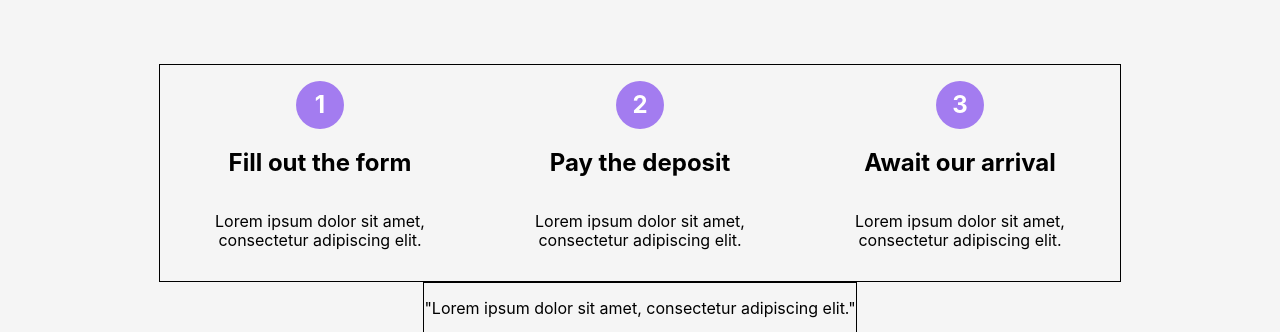
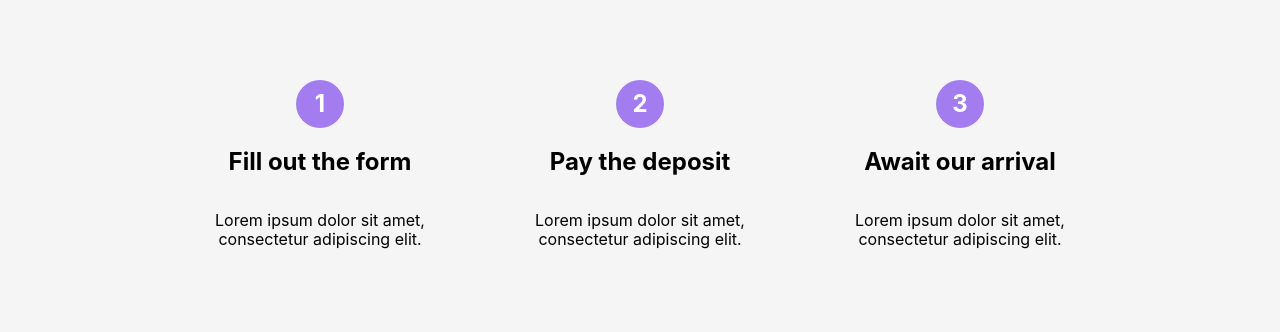
Before and after one commit to mekkmann/Lilac-Breeze-Cleaning, a React (Create React App) app in the folder lilac-cleaning/: page / in a window 1280 px wide. Shown: the part 579-911 px from the top of the page. Built offline with nearby package versions, Linux system fonts and the light colour scheme.

Commit message:
homepage css

```diff
--- a/lilac-cleaning/src/views/Home.css
+++ b/lilac-cleaning/src/views/Home.css
@@ -49,9 +49,10 @@
     display: flex;
     justify-content: space-between;
     width: 75%;
-    border: 1px solid black;
+    /* border: 1px solid black; */
     display: flex;
     text-align: center;
+    margin-bottom: 10vh;
   }
 
   .feature {
```
